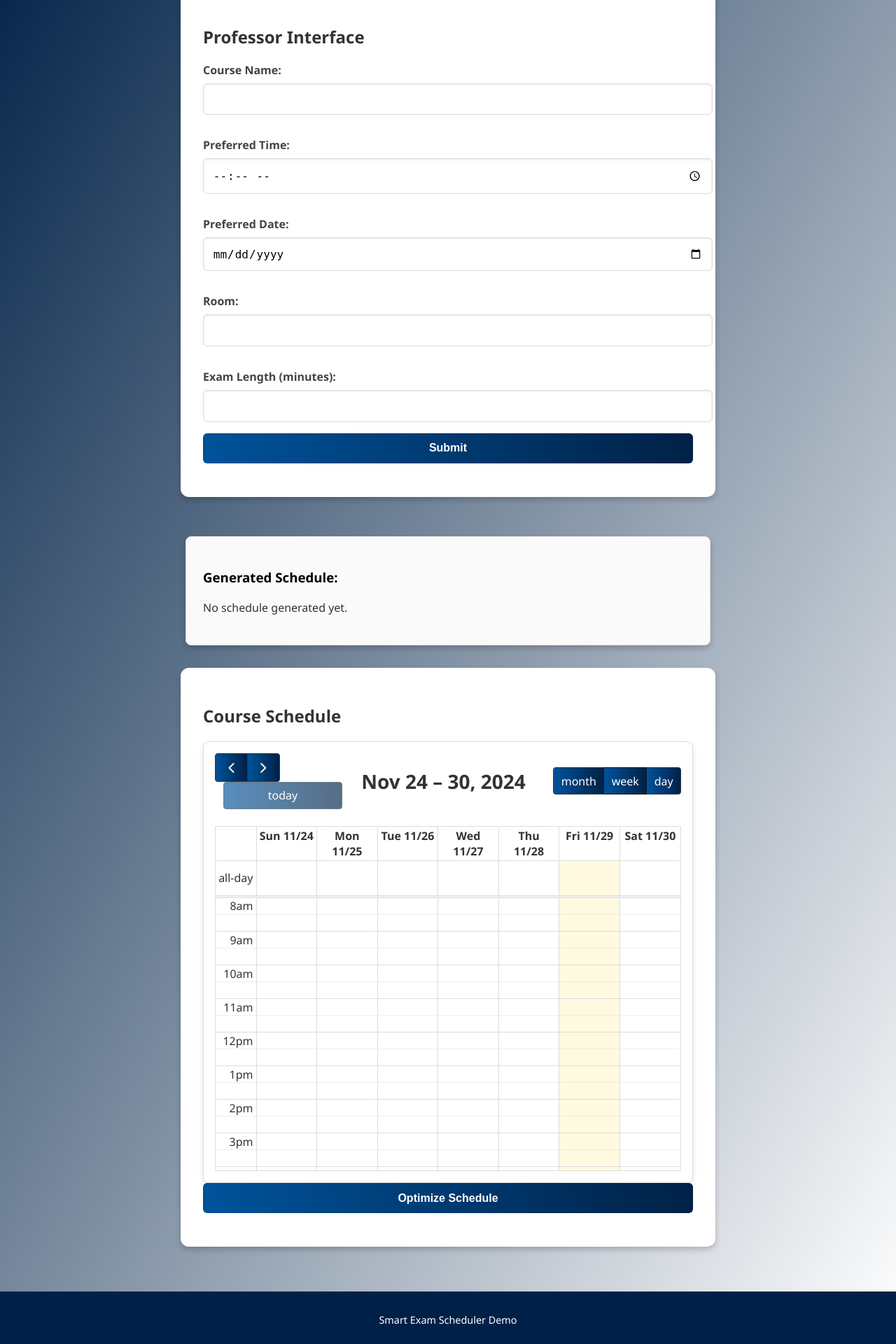
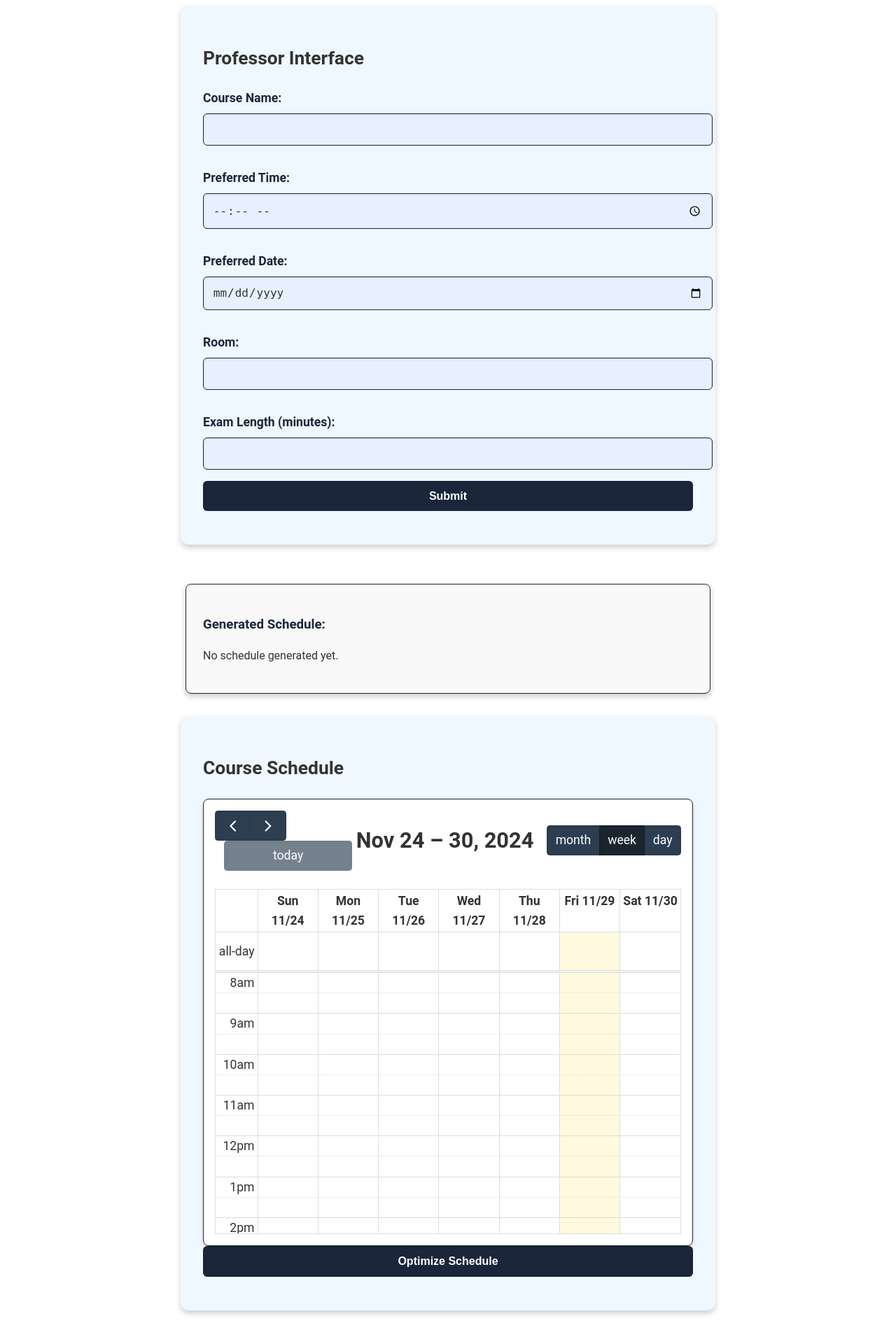
Before and after one commit to MuAbCh/Exam_Scheduler, a Flask app: page / in a window 1280 px wide; the page is wider, and only the part inside the window is pictured. Shown: the part 123-2043 px from the top of that part at 70% size. Run offline with Flask 3, Linux system fonts and the light colour scheme; data that the repository does not hold is empty; some libraries are stand-ins or nearby versions.

Commit message:
Update styles.css

```diff
--- a/static/styles.css
+++ b/static/styles.css
@@ -1,31 +1,67 @@
 body {
-    font-family: 'Segoe UI', Tahoma, Geneva, Verdana, sans-serif;
+    background: #ffffff; /* Change background to white */
+    color: #333333; /* Dark text for readability on white background */
+    font-family: 'Roboto', sans-serif;
     margin: 0;
     padding: 0;
-    background: linear-gradient(120deg, #002147, #ffffff);
-    color: #333;
+    font-size: 1.1rem; /* Increase base font size for better readability */
+    line-height: 1.6;  /* Adjust line height for improved text spacing */
 }
 
 header {
-    background-color: #002147;
-    color: white;
+    background-color: #1b263b; /* Dark blue header */
+    color: #ffffff; /* White text for contrast */
     padding: 1rem 0;
     box-shadow: 0 2px 4px rgba(0, 0, 0, 0.1);
     /* Remove text-align: center; */
 }
 
+nav {
+    /* Center the navigation */
+    display: flex;
+    justify-content: center;
+    align-items: center;
+}
+
+nav ul {
+    list-style: none; /* Remove bullet points */
+    display: flex;
+    gap: 2rem; /* Add space between links */
+    padding: 0; /* Remove default padding */
+    margin: 0; /* Remove default margin */
+}
+
+nav li {
+    /* ...existing code... */
+}
+
+nav a {
+    color: #ffffff; /* Change links to white */
+    text-decoration: none;
+    font-size: 1.1rem;
+    transition: color 0.3s ease, transform 0.3s ease; /* Add transform to transition */
+    cursor: pointer; /* Change cursor to pointer */
+}
+
+nav a:hover {
+    color: #ffdd57; /* Highlight color on hover */
+    text-decoration: underline; /* Add underline on hover */
+    transform: scale(1.05); /* Slightly enlarge on hover */
+}
+
 .header-container {
     display: flex;
     align-items: center;
-    justify-content: center;
+    justify-content: space-between;
     position: relative;
     width: 100%;
+    padding: 0 2rem;
 }
 
 .header-container .logo {
     position: absolute;
     left: 1rem;
-    width: 10%;
+    width: 12%;
     height: auto;
 }
 
@@ -34,10 +70,16 @@ header {
     text-align: center;
     margin: 0;
     letter-spacing: 1px;
+    font-size: 2rem;
+    color: #ffffff; /* Change header text color to white */
+}
+
+header h1 {
+    font-size: 2.5rem; /* Increase header font size */
 }
 
 main {
-    padding: 2rem 1rem;
+    padding: 3rem 2rem;
     display: flex;
     flex-direction: column;
     align-items: center;
@@ -45,9 +87,10 @@ main {
 }
 
 section {
+    background: #f0f8ff; /* Light blue background for sections */
+    color: #333333; /* Dark text for readability */
     width: 90%;
     max-width: 700px;
-    background: white;
     box-shadow: 0 4px 8px rgba(0, 0, 0, 0.2);
     padding: 2rem;
     border-radius: 12px;
@@ -60,31 +103,38 @@ section:hover {
 }
 
 label {
+    color: #1b263b; /* Dark blue labels on light background */
     display: block;
     margin: 1rem 0 0.5rem;
     font-weight: bold;
-    color: #444;
+    font-size: 1.1rem; /* Increase label font size */
 }
 
 input, select, button {
+    background: #e6f0ff; /* Light blue background for inputs */
+    color: #333333; /* Dark text */
     width: 100%;
     padding: 0.8rem;
     margin-bottom: 1rem;
-    border: 1px solid #ddd;
+    border: 1px solid #1b263b; /* Dark blue borders */
     border-radius: 6px;
     font-size: 1rem;
     box-shadow: inset 0 1px 3px rgba(0, 0, 0, 0.1);
 }
 
+input::placeholder {
+    color: #a9a9a9; /* Gray placeholders for subtlety */
+}
+
 input:focus, select:focus {
     outline: none;
-    border-color: #000000;
-    box-shadow: 0 0 4px rgba(0, 0, 0, 0.6);
+    border-color: #1b263b; /* Dark blue border on focus */
+    box-shadow: 0 0 4px rgba(27, 38, 59, 0.6); /* Dark blue shadow */
 }
 
 button {
-    background: linear-gradient(90deg, #00539B, #002147);
-    color: white;
+    background: #1b263b; /* Dark blue buttons */
+    color: #ffffff; /* White text */
     font-size: 1rem;
     font-weight: bold;
     cursor: pointer;
@@ -93,40 +143,68 @@ button {
 }
 
 button:hover {
-    background: linear-gradient(90deg, #002147, #00539B);
+    background: #163a5f; /* Darker blue on hover */
+    transform: scale(1.05);
 }
 
 #schedule-output {
+    background: #f9f9f9; /* Light background for schedule output */
+    color: #333333; /* Dark text */
     margin-top: 1.5rem;
     text-align: left;
     padding: 1.5rem;
-    border: 1px solid #ddd;
+    border: 1px solid #1b263b; /* Dark blue border */
     border-radius: 8px;
-    background: #fafafa;
     font-size: 1rem;
     line-height: 1.6;
 }
 
 #schedule-output h3 {
-    color: #000000;
+    color: #1b263b; /* Dark blue text for headers */
     margin-bottom: 1rem;
 }
 
+.schedule-table {
+    width: 100%;
+    border-collapse: collapse;
+    margin-top: 1rem;
+}
+
+.schedule-table th, .schedule-table td {
+    padding: 0.8rem;
+    border: 1px solid #ddd;
+    text-align: left;
+}
+
+.schedule-table th {
+    background-color: #1b263b; /* Dark blue headers */
+    color: #ffffff; /* White text */
+}
+
+.schedule-table tr:nth-child(even) {
+    background-color: #e6f0ff; /* Light blue for even rows */
+}
+
+.schedule-table tr:hover {
+    background-color: #b3cde0; /* Highlight row on hover */
+}
+
 footer {
+    background-color: #1b263b; /* Dark blue footer */
+    color: #ffffff; /* White text */
     margin-top: 2rem;
-    background-color: #002147;
-    color: white;
     padding: 1rem;
     text-align: center;
     font-size: 0.9rem;
 }
 
 #calendar {
+    background: #ffffff; /* White background for calendar */
+    color: #333333; /* Dark text */
     max-width: 900px;
     margin: 0 auto;
     padding: 1rem;
-    background: white;
-    border: 1px solid #ddd;
+    border: 1px solid #1b263b; /* Dark blue border */
     border-radius: 8px;
     box-shadow: 0 4px 8px rgba(0, 0, 0, 0.1);
 }
```
